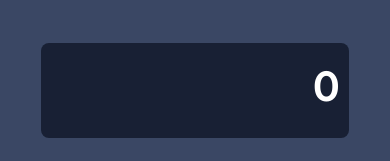
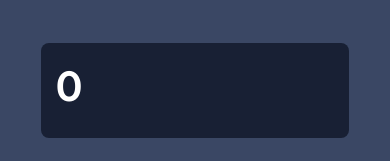
Before and after one commit to Shubhamchauhan777/Interactive-calculator-using-React, a React (Create React App) app: page / in a window 390 px wide. Shown: the part 199-360 px from the top of the page. Built offline with nearby package versions, Linux system fonts and the light colour scheme.

Commit message:
cahnges for mobile UI

```diff
--- a/src/App.js
+++ b/src/App.js
@@ -56,7 +56,8 @@ function Topitems({ themeValue, setThemeValue }) {
 function Displayscreen({ output, themeValue }) {
   return (
     <div className={`screen${themeValue}`}>
-      <div className="result">{output}</div>
+      {console.log(output.length)}
+      <div className="result">{`${output}`}</div>
     </div>
   );
 }
--- a/src/index.css
+++ b/src/index.css
@@ -482,6 +482,7 @@ background-color:  hsl(25, 98%, 40%);
   .result {
     right: 4%;
     font-size: 2.5rem;
+    overflow-x: auto;
   }
 
   .top-container {
@@ -605,11 +606,14 @@ background-color:  hsl(25, 98%, 40%);
   .screen1, .screen2, .screen3 {
     font-size: 2.2rem;
     height: 12vw;
+    overflow-x: auto;
   }
 
   .result {
-    right: 3%;
+
     font-size: 2.8rem;
+
+    left: 5%;
   }
 
   .top-container {
```
